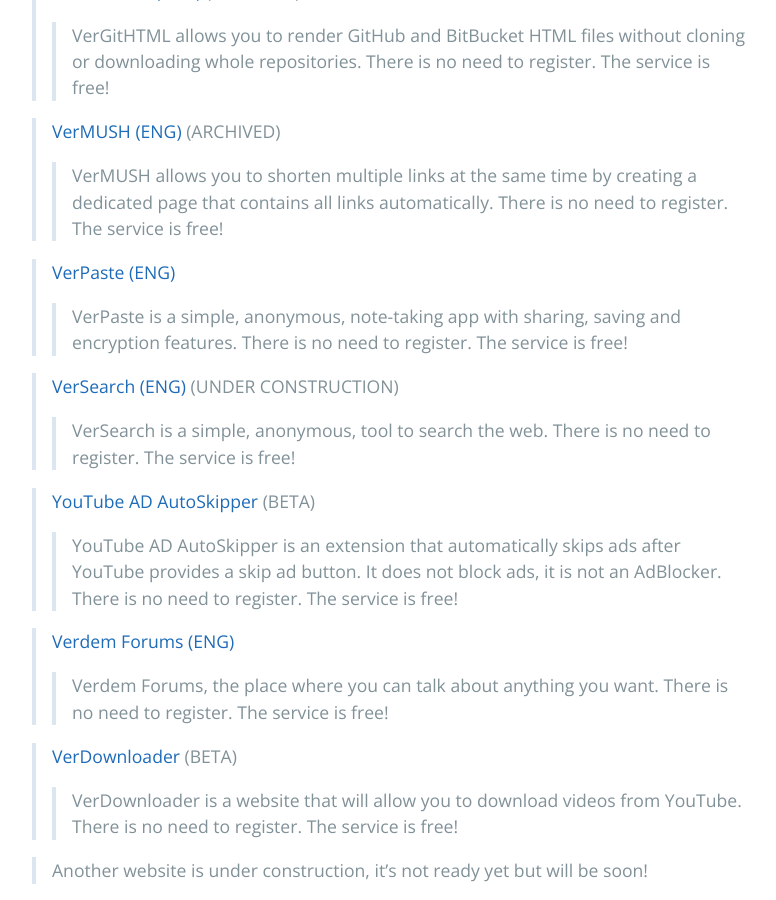
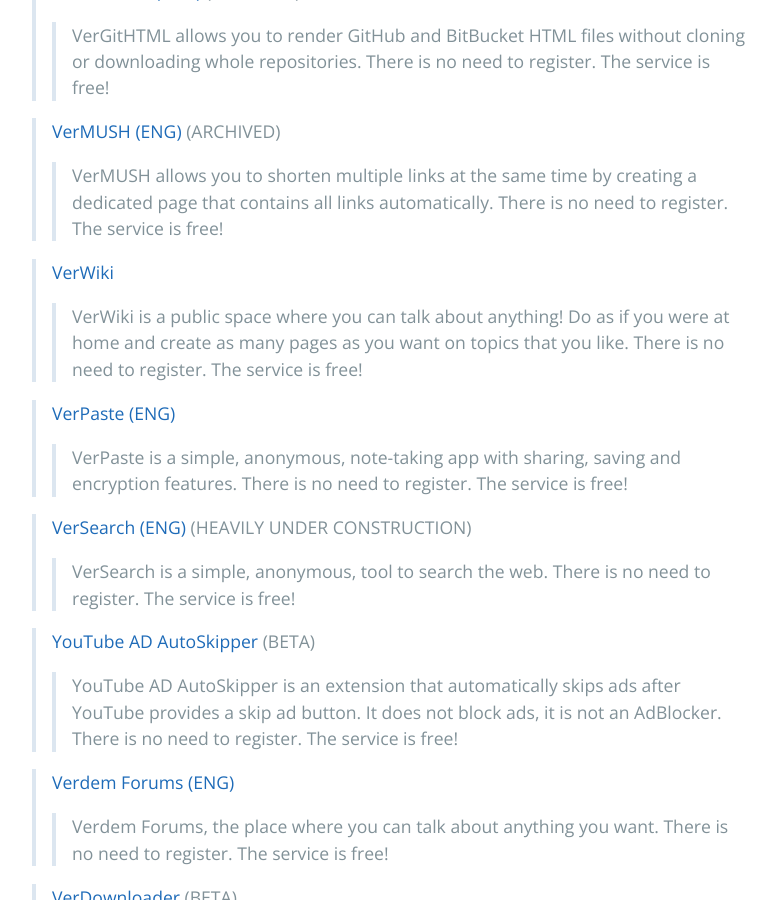
Before and after one commit to Verdem-crypto/verdem-crypto.github.io, a Jekyll site: the page built from index.md, in a window 1280 px wide and 900 px high, scrolled down 1605 px. Shown: the whole window, without its empty margins (192-968 px from the left). Built offline with Jekyll 4.4.1, drawn with Linux system fonts in a browser that asks for light colours; our own code applies the rules of GitHub Pages for plain Markdown files; a script that is not in the unit is left out; the repository's description, which GitHub fills in, is left out.

Commit message:
Update index.md

```diff
--- a/index.md
+++ b/index.md
@@ -64,11 +64,15 @@
 >
 >>VerMUSH allows you to shorten multiple links at the same time by creating a dedicated page that contains all links automatically. There is no need to register. The service is free!
 
+>[VerWiki](https://verdemtv.page.link/verwiki)
+>
+>> VerWiki is a public space where you can talk about anything! Do as if you were at home and create as many pages as you want on topics that you like. There is no need to register. The service is free!
+
 >[VerPaste (ENG)](http://verdemtv.page.link/verpaste)
 >
 >>VerPaste is a simple, anonymous, note-taking app with sharing, saving and encryption features. There is no need to register. The service is free!
 
->[VerSearch (ENG)](http://verdemtv.page.link/versearch) (UNDER CONSTRUCTION)
+>[VerSearch (ENG)](http://verdemtv.page.link/versearch) (HEAVILY UNDER CONSTRUCTION)
 >
 >>VerSearch is a simple, anonymous, tool to search the web. There is no need to register. The service is free!
 
```
